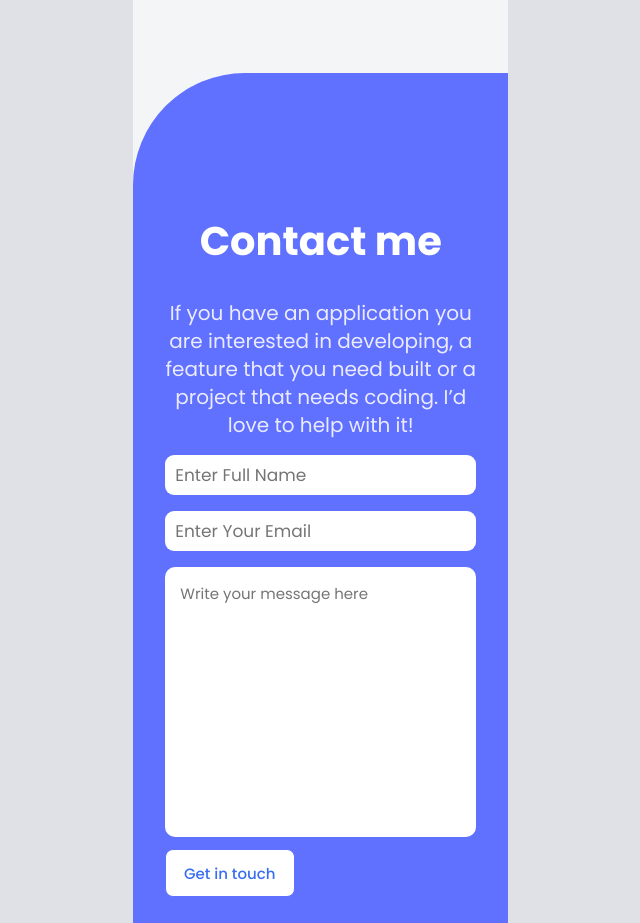
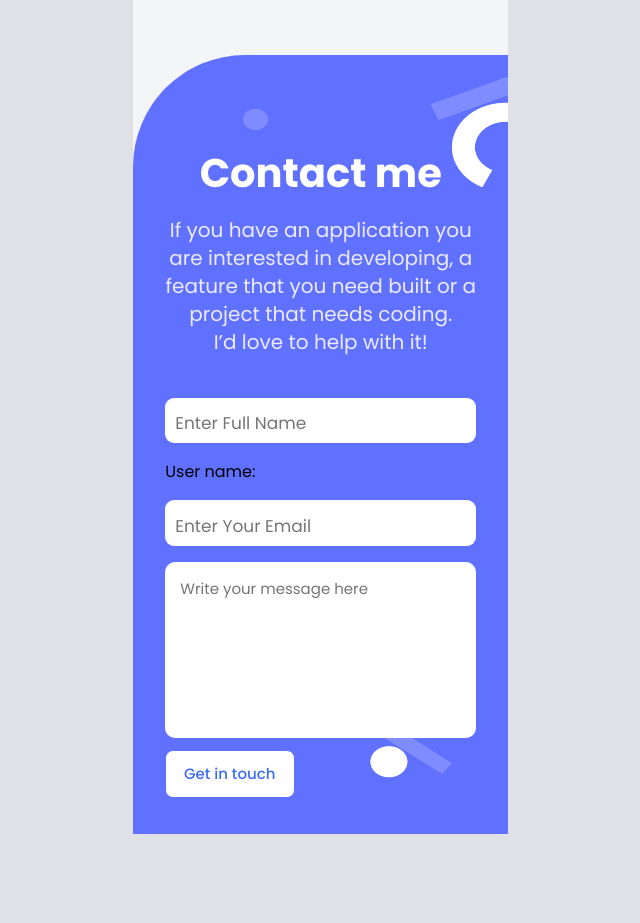
Before and after one commit to sadat-Ramin/My_first_portfolio, a website: page index.html in a window 1280 px wide. Shown: the part 4480-5403 px from the top of the page, without its empty margins (317-957 px from the left). After the commit the page ends 5314 px from the top, so only its background shows below. Drawn offline with Linux system fonts and the light colour scheme.

Commit message:
Add some new edits

```diff
--- a/index.html
+++ b/index.html
@@ -288,15 +288,16 @@
             <h2>Contact me</h2>
             <p>If you have an application you are
               interested in developing, a feature that you
-              need built or a project that needs coding. I’d love
+              need built or a project that needs coding.<br> I’d love
               to help with it!</p>
+      </div>
 
 
-          <form action="https://formspree.io/f/mjvqvayk" method="post">
+          <form action="https://formspree.io/f/xpzgwrza" method="post">
 
-            <input type="User name" maxlength="30" required="required" placeholder="Enter Full Name">
+            <input type="User name" maxlength="30" required="required" placeholder="Enter Full Name"><label for="">User name:</label>
             <input type="email" required="required" placeholder="Enter Your Email" >
-            <textarea name="" id="" cols="30" rows="10" placeholder="Write your message here" required></textarea>
+            <textarea name="" id="" cols="30" rows="10" placeholder="Write your message here" maxlength="500" required></textarea>
             <div class="btn4">
               <button type="submit" class="submit-btn">Get in touch
               </button>
--- a/styles.css
+++ b/styles.css
@@ -617,8 +617,11 @@ ul li.skill3 {
   text-decoration: none;
   color: #000;
 }
+
 /* =====================CONTACT FORM====================== */
-
+.page6 {
+  margin-top: -5%;
+}
 .contact_container {
   background-size: cover;
   background-repeat: no-repeat;
@@ -629,13 +632,14 @@ ul li.skill3 {
   display: flex;
   flex-direction: column;
   justify-content: center;
-  background-image: url(image/background/contact\ form\ shapes-mobile.svg);
+  background-image: url(image/background/contact\ form\ shapes-mobile@2x.png);
   background-position: top 20px right;
   background-repeat: no-repeat;
   background-color: #6070ff;
   height: 850px;
   border-radius: 7rem 0 0 0;
   width: 100%;
+  height: 779px;
   margin-top: 25%;
 }
 
@@ -648,6 +652,7 @@ ul li.skill3 {
   text-align: center;
   color: white;
   padding: 1rem 1rem;
+  margin-top: -16%;
 }
 
 form {
@@ -656,7 +661,9 @@ form {
   gap: 1rem;
   justify-content: center;
   padding: 0 2rem;
+  margin-top: 7%;
 }
+
 input {
   font-family: 'Poppins', sans-serif;
   font-size: 17px;
@@ -668,6 +675,7 @@ input {
   outline: none;
   padding: 10px;
   border-radius: 9px;
+  padding-top: 5%;
 }
 
 .contact_container p {
@@ -679,6 +687,7 @@ input {
   text-align: center;
   color: #ebebff;
   padding: 1rem 2rem;
+  margin-top: -4%;
 }
 
 textarea {
@@ -695,6 +704,7 @@ textarea {
   resize: none;
   width: 100%;
   margin-bottom: 1rem;
+  height: 176px;
 }
 
 .btn4 {
@@ -702,6 +712,7 @@ textarea {
   justify-content: start;
   margin-left: -1.5rem;
 }
+
 .submit-btn {
   width: 130px;
   text-align: center;
@@ -719,15 +730,15 @@ textarea {
 
 .submit-btn:hover {
   cursor: pointer;
-  background-color: #fff;
+  background-color: #6070ff;
   box-shadow: 0 0 19px rgba(64, 83, 252, 0.24);
-  transform: translateY(5px);
-  color: blue;
+  transform: translateY(10px);
+  color: #fff;
 }
 
 .submit-btn:active {
   cursor: pointer;
-  background-color: #fff;
+  background-color: blue;
   border: 1px solid #7f8cff;
-  color: #6070ff;
+  color: #fff;
 }
```
Also changed, not shown: image/background/contact form shapes-mobile@2x.png (added).
